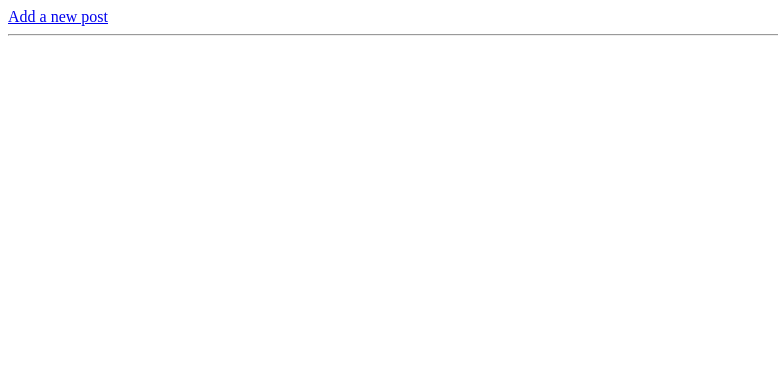
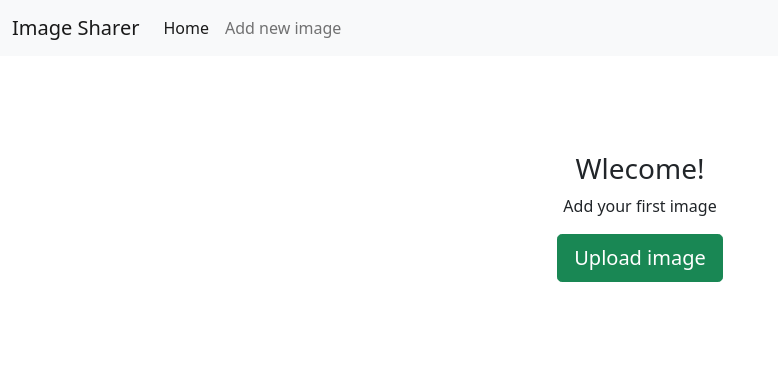
Before and after one commit to Lisgevan/DJANGO-101-PROJECT, a Django app: page / in a window 1280 px wide. Shown: the top 377 px of the page, without its empty margins (0-778 px from the left). Run offline with Django 3.2, Linux system fonts and the light colour scheme; data that the repository does not hold is empty; some libraries are stand-ins or nearby versions.

Commit message:
Final commit

```diff
--- a/feed/forms.py
+++ b/feed/forms.py
@@ -2,5 +2,5 @@ from django import forms
 from django import forms
 
 class PostForm(forms.Form):
-    text = forms.CharField()
     image = forms.FileField()
+    text = forms.CharField(label="Description")
--- a/templates/base.html
+++ b/templates/base.html
@@ -9,20 +9,24 @@
             Image Sharer
         {% endblock title %}
     </title>
+    <link href="https://cdn.jsdelivr.net/npm/bootstrap@5.0.0/dist/css/bootstrap.min.css" rel="stylesheet" integrity="sha384-wEmeIV1mKuiNpC+IOBjI7aAzPcEZeedi5yW5f2yOq55WWLwNGmvvx4Um1vskeMj0" crossorigin="anonymous">
 </head>
 <body>
+    {% include 'includes/navbar.html' %}
 
     {% if messages %}
-        <ul class="messages">
         {% for message in messages %}
-            <li{% if message.tags %} class="{{ message.tags }}"{% endif %}>{{ message }}</li>
+            <div class="bg-{% if message.tags %}{{ message.tags }}{% else %}success{% endif %} bg-gradient text-center text-white py-4">
+                {{ message }}
+            </div>
         {% endfor %}
-        </ul>
     {% endif %}
 
+    <div class="container">
         {% block body %}
         Default code goes here
         {% endblock body %}
+    </div>
 
 </body>
 </html>
--- a/templates/home.html
+++ b/templates/home.html
@@ -6,16 +6,26 @@
 {% endblock title %}
 
 {% block body %}
-    <a href="{% url 'feed:post' %}">Add a new post</a>
-    <hr>
 
-    {% for post in posts %}
-        <a href="{% url 'feed:detail' post.id %}">
-            {{ post}} <br>
-            {% thumbnail post.image "200x200" crop="center" as im %}
-                <img src="{{ im.url }}" width="{{ im.width }}" height="{{ im.height }}">
-            {% endthumbnail %}
-        </a>
-        <hr>
-    {% endfor %}
+    <div class="row">
+        {% for post in posts %}
+            <div class="col-sm-6 col-md-3">
+                <div class="card my-4">
+                    {% thumbnail post.image "200x200" crop="center" as im %}
+                        <img src="{{ im.url }}" class="card-img-top">
+                    {% endthumbnail %}
+                    <div class="card-body">
+                        <p class="card-text">{{ post.text }}</p>
+                        <a href="{% url 'feed:detail' post.id %}" class="btn btn-primary">View Full Image</a>
+                    </div>
+                </div>
+            </div>
+        {% empty %}
+            <div class="col-sm-6 offset-3 text-center py-5 my-5">
+                <h3>Wlecome!</h3>
+                <p>Add your first image</p>
+                <a href="{% url 'feed:post' %}" class="btn btn-lg btn-success">Upload image</a>
+            </div>
+        {% endfor %}
+    </div>
 {% endblock body %}
--- /dev/null
+++ b/templates/includes/navbar.html
@@ -0,0 +1,18 @@
+<nav class="navbar navbar-expand-lg navbar-light bg-light">
+  <div class="container-fluid">
+    <a class="navbar-brand" href="/">Image Sharer</a>
+    <button class="navbar-toggler" type="button" data-bs-toggle="collapse" data-bs-target="#navbarNav" aria-controls="navbarNav" aria-expanded="false" aria-label="Toggle navigation">
+      <span class="navbar-toggler-icon"></span>
+    </button>
+    <div class="collapse navbar-collapse" id="navbarNav">
+      <ul class="navbar-nav">
+        <li class="nav-item">
+          <a class="nav-link active" aria-current="page" href="{% url 'feed:index' %}">Home</a>
+        </li>
+        <li class="nav-item">
+          <a class="nav-link" href="{% url 'feed:post' %}">Add new image</a>
+        </li>
+      </ul>
+    </div>
+  </div>
+</nav>
--- a/templates/new_post.html
+++ b/templates/new_post.html
@@ -3,10 +3,11 @@
 {% block title %}Upload a new image{% endblock title %}
 
 {% block body %}
-    <form method="POST" action="" enctype="multipart/form-data">
+    <form method="POST" action="" enctype="multipart/form-data" class="col-sm-4 offset-sm-4 py-5 my-5">
+        <h2>Upload an image!</h2>
         {% csrf_token %}
         {{ form.as_p }}
         <div>
-            <button type="submit">Submit form</button>
+            <button type="submit" class="btn btn-lg btn-success">Submit form</button>
         </div>
 {% endblock body %}
```
Also changed, not shown: templates/detail.html (+6 -5 lines), db.sqlite3, media/BIRTHDAY_PILLS_MNBeYdj.jpg (added), media/Screenshot_3.22.png (added), 2 other files. Lines whose indentation alone changed are shown as unchanged.
